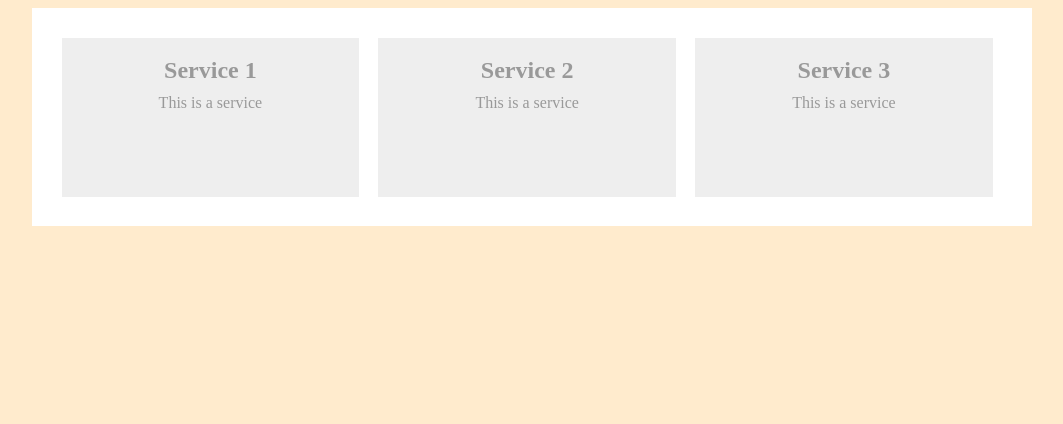
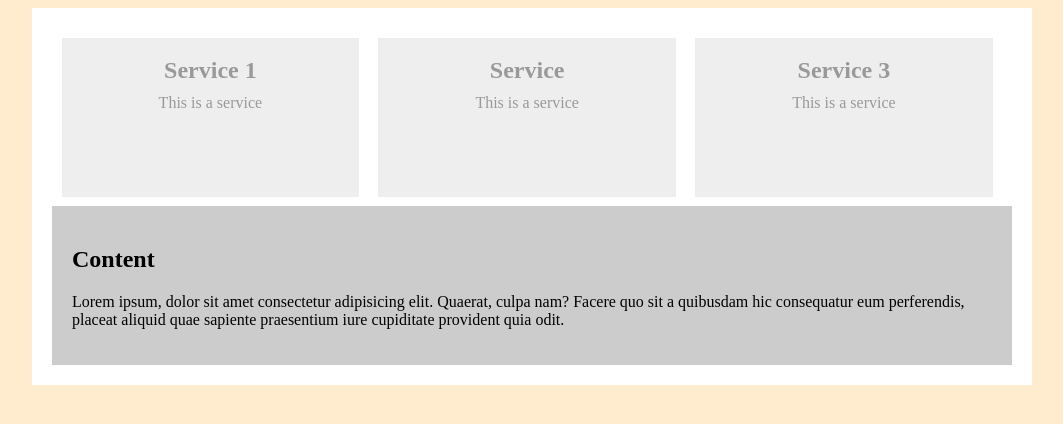
Before and after one commit to BilalAriff/Module2-, a plain HTML site: page index.html in a window 1280 px wide. Shown: the whole page, without its empty margins (108-1171 px from the left). Drawn offline with Linux system fonts and the light colour scheme.

Commit message:
completed Toturial 5

```diff
--- a/index.html
+++ b/index.html
@@ -20,20 +20,25 @@
         <!-- <div class="red box"></div>
         <div class="green box"></div>
         <div class="blue box"></div> -->
-
+        <div class="services">
             <div class="service">
                     <h2>Service 1</h2>
                     <p>This is a service</p>
             </div>
 
             <div class="service">
-                <h2>Service 2</h2>
+                    <h2>Service </h2>
                     <p>This is a service</p>
             </div>
 
             <div class="service">
                     <h2>Service 3</h2>
                     <p>This is a service</p>
+            </div>
+        </div>
+        <div class="content">
+            <h2>Content</h2>
+            <p>Lorem ipsum, dolor sit amet consectetur adipisicing elit. Quaerat, culpa nam? Facere quo sit a quibusdam hic consequatur eum perferendis, placeat aliquid quae sapiente praesentium iure cupiditate provident quia odit.</p>
         </div>
 
     </div>
--- a/style.css
+++ b/style.css
@@ -51,3 +51,10 @@ img {
     padding: 1%;
     height: 140px;
 }
+
+.content {
+    padding: 20px;
+    background: #ccc;
+    clear: left;
+    margin-top: 50px;
+}
```
Lines whose indentation alone changed are shown as unchanged.
